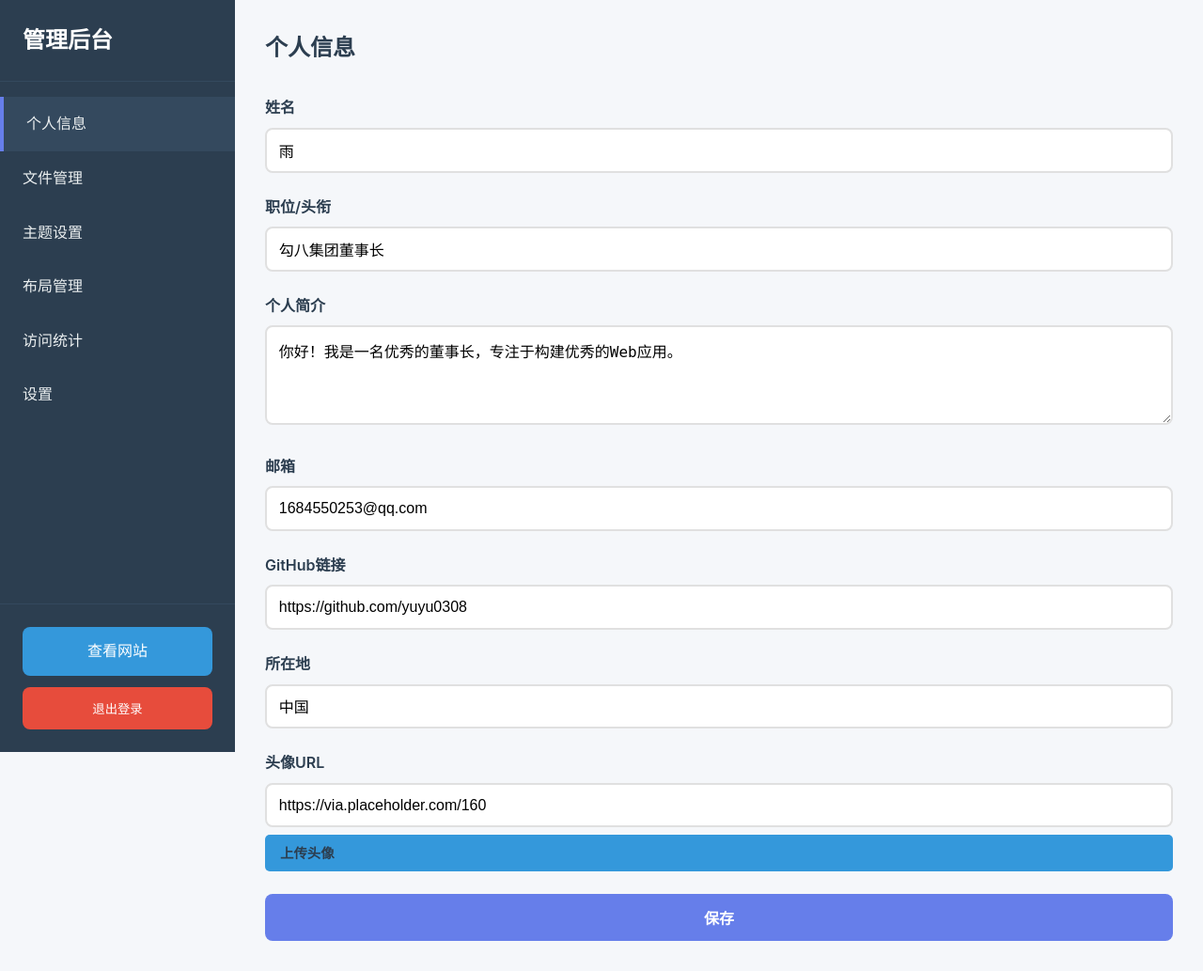
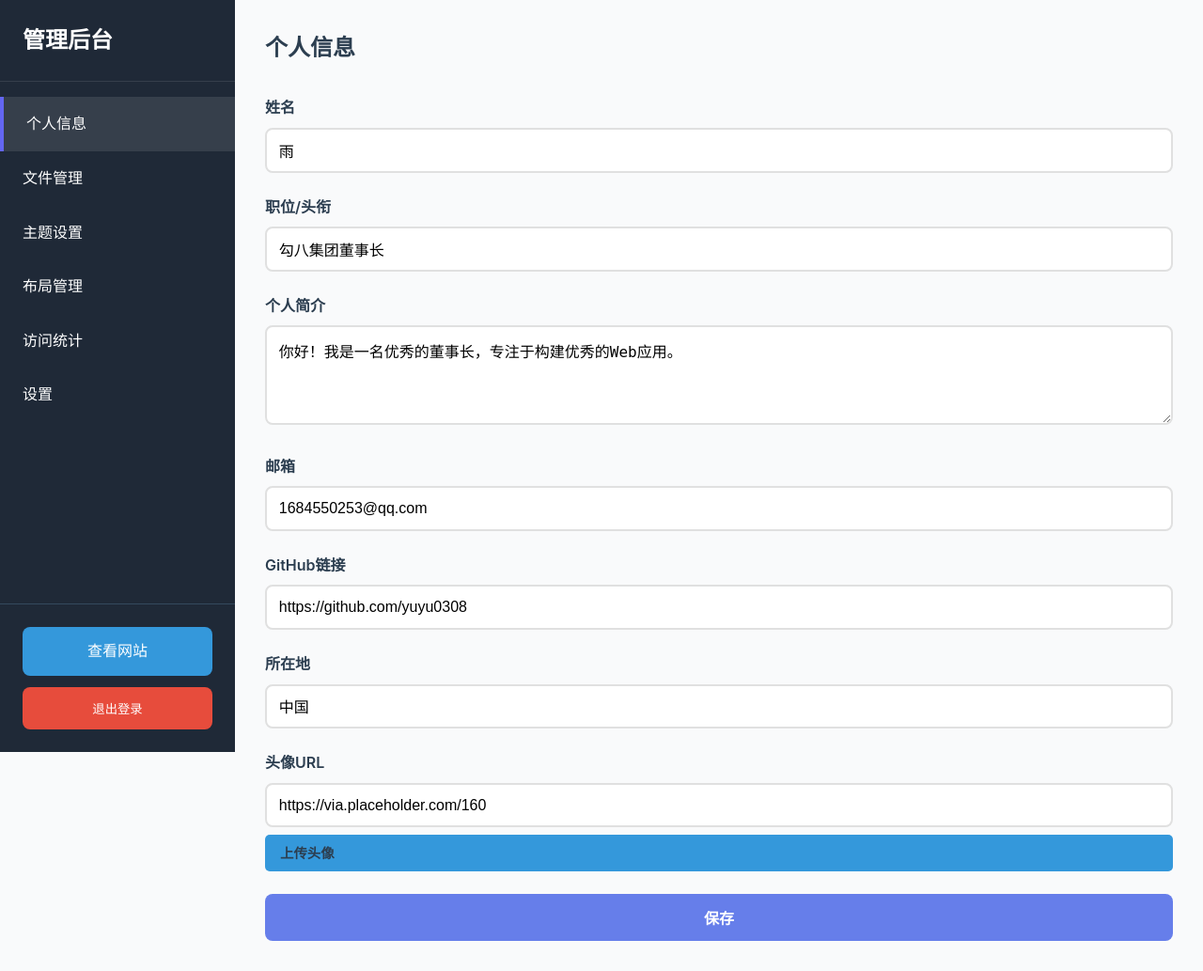
Before and after one commit to yuyu0308/one, a Flask app: page /admin in a window 1280 px wide. Shown: the whole page at 94% size. Run offline with Flask 2, Linux system fonts and the light colour scheme; the visitor is signed in with stand-in values (Sample User, id 1).

Commit message:
Fix admin theme functionality and remove hero gradient when using image background

```diff
--- a/static/css/admin.css
+++ b/static/css/admin.css
@@ -1,3 +1,12 @@
+:root {
+    /* 后台主题CSS变量 */
+    --admin-primary: #6366f1;
+    --admin-sidebar-bg: #1f2937;
+    --admin-sidebar-text: #ffffff;
+    --admin-content-bg: #f9fafb;
+    --admin-card-bg: #ffffff;
+}
+
 * {
     margin: 0;
     padding: 0;
@@ -8,7 +17,7 @@ body {
     font-family: -apple-system, BlinkMacSystemFont, 'Segoe UI', 'Roboto', 'Helvetica', 'Arial', sans-serif;
     line-height: 1.6;
     color: #333;
-    background: #f5f7fa;
+    background: var(--admin-content-bg, #f5f7fa);
 }
 
 /* Login Page */
@@ -131,8 +140,8 @@ body {
 
 .sidebar {
     width: 250px;
-    background: #2c3e50;
-    color: white;
+    background: var(--admin-sidebar-bg, #2c3e50);
+    color: var(--admin-sidebar-text, white);
     position: fixed;
     height: 100vh;
     display: flex;
@@ -141,7 +150,7 @@ body {
 
 .sidebar-header {
     padding: 1.5rem;
-    border-bottom: 1px solid #34495e;
+    border-bottom: 1px solid rgba(255, 255, 255, 0.1);
 }
 
 .sidebar-header h2 {
@@ -156,15 +165,15 @@ body {
 .nav-item {
     display: block;
     padding: 1rem 1.5rem;
-    color: #ecf0f1;
+    color: var(--admin-sidebar-text, #ecf0f1);
     text-decoration: none;
     transition: all 0.3s;
 }
 
 .nav-item:hover,
 .nav-item.active {
-    background: #34495e;
-    border-left: 4px solid #667eea;
+    background: rgba(255, 255, 255, 0.1);
+    border-left: 4px solid var(--admin-primary, #667eea);
 }
 
 .sidebar-footer {
--- a/static/css/style.css
+++ b/static/css/style.css
@@ -250,6 +250,11 @@ body.blur-transition::after {
     padding: 4rem 0;
     position: relative;
     overflow: hidden;
+}
+
+/* 当body有背景图片时，Hero不显示渐变背景 */
+body.bg-image .hero {
+    background: transparent;
 }
 
 .hero-content {
```
